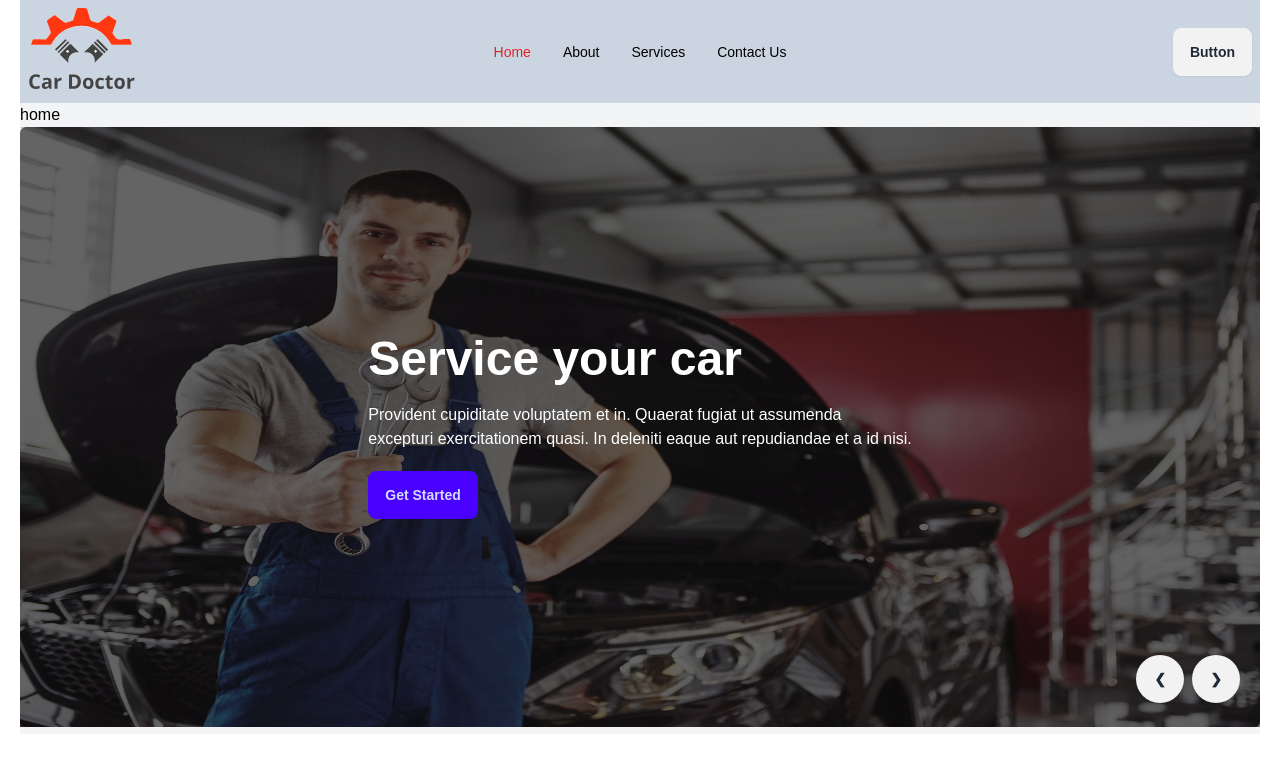
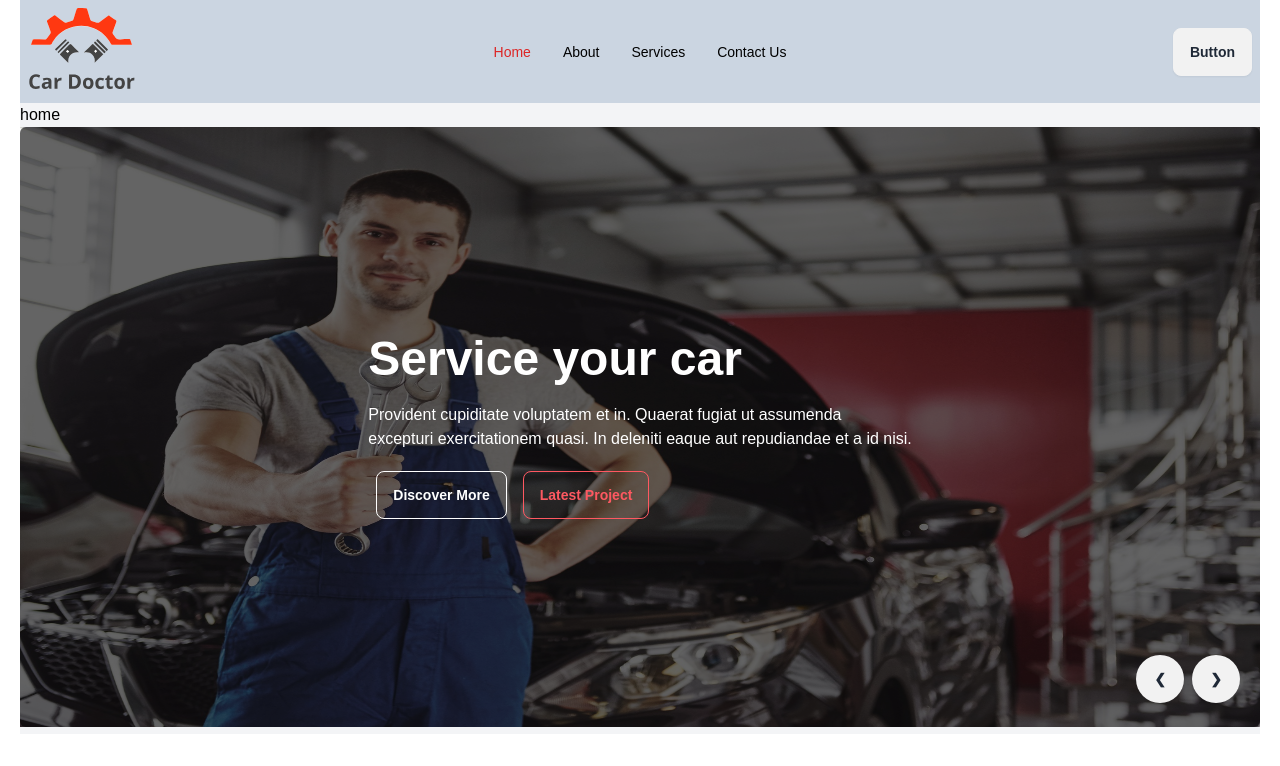
Before and after one commit to ABidhasan134/car-pro-service, a Next.js app: page / in a window 1280 px wide. Shown: the top 766 px of the page. Built offline with nearby package versions, Linux system fonts and the light colour scheme.

Commit message:
connection and retouch

```diff
--- a/package.json
+++ b/package.json
@@ -9,7 +9,9 @@
     "lint": "next lint"
   },
   "dependencies": {
+    "mongodb": "^6.9.0",
     "next": "14.2.14",
+    "next-auth": "^4.24.8",
     "react": "^18",
     "react-dom": "^18"
   },
--- a/src/app/page.js
+++ b/src/app/page.js
@@ -1,4 +1,3 @@
-import Image from "next/image";
 import HomeMain from "./home/page";
 import Bannar from "@/components/homepage/bannar";
 
--- a/src/components/homepage/bannar.jsx
+++ b/src/components/homepage/bannar.jsx
@@ -23,7 +23,8 @@ const Bannar = () => {
               Provident cupiditate voluptatem et in. Quaerat fugiat ut assumenda <br/>
               excepturi exercitationem quasi. In deleniti eaque aut repudiandae et a id nisi.
             </p>
-            <button className="btn btn-primary">Get Started</button>
+            <button className="btn btn-outline text-white mx-2">Discover More</button>
+            <button className="btn btn-outline btn-error mx-2">Latest Project</button>
           </div>
         </div>
         <div className="absolute left-5 right-5 bottom-0 flex -translate-y-1/2 transform justify-end gap-2">
@@ -47,7 +48,8 @@ const Bannar = () => {
               Provident cupiditate voluptatem et in. Quaerat fugiat ut assumenda <br/>
               excepturi exercitationem quasi. In deleniti eaque aut repudiandae et a id nisi.
             </p>
-            <button className="btn btn-primary">Get Started</button>
+            <button className="btn btn-outline text-white mx-2">Discover More</button>
+            <button className="btn btn-outline btn-error mx-2">Latest Project</button>
           </div>
         </div>
         <div className="absolute left-5 right-5 bottom-0 flex -translate-y-1/2 transform justify-end gap-2">
@@ -71,7 +73,8 @@ const Bannar = () => {
               Provident cupiditate voluptatem et in. Quaerat fugiat ut assumenda <br/>
               excepturi exercitationem quasi. In deleniti eaque aut repudiandae et a id nisi.
             </p>
-            <button className="btn btn-primary">Get Started</button>
+            <button className="btn btn-outline text-white mx-2">Discover More</button>
+            <button className="btn btn-outline btn-error mx-2">Latest Project</button>
           </div>
         </div>
         <div className="absolute left-5 right-5 bottom-0 flex -translate-y-1/2 transform justify-end gap-2">
@@ -95,7 +98,8 @@ const Bannar = () => {
               Provident cupiditate voluptatem et in. Quaerat fugiat ut assumenda <br/>
               excepturi exercitationem quasi. In deleniti eaque aut repudiandae et a id nisi.
             </p>
-            <button className="btn btn-primary">Get Started</button>
+            <button className="btn btn-outline text-white mx-2">Discover More</button>
+            <button className="btn btn-outline btn-error mx-2">Latest Project</button>
           </div>
         </div>
         <div className="absolute left-5 right-5 bottom-0 flex -translate-y-1/2 transform justify-end gap-2">
```
Also changed, not shown: src/lib/connectionDB.js (added, +26 -0 lines), 1 other file (tests, documents, lock files or other folders).
